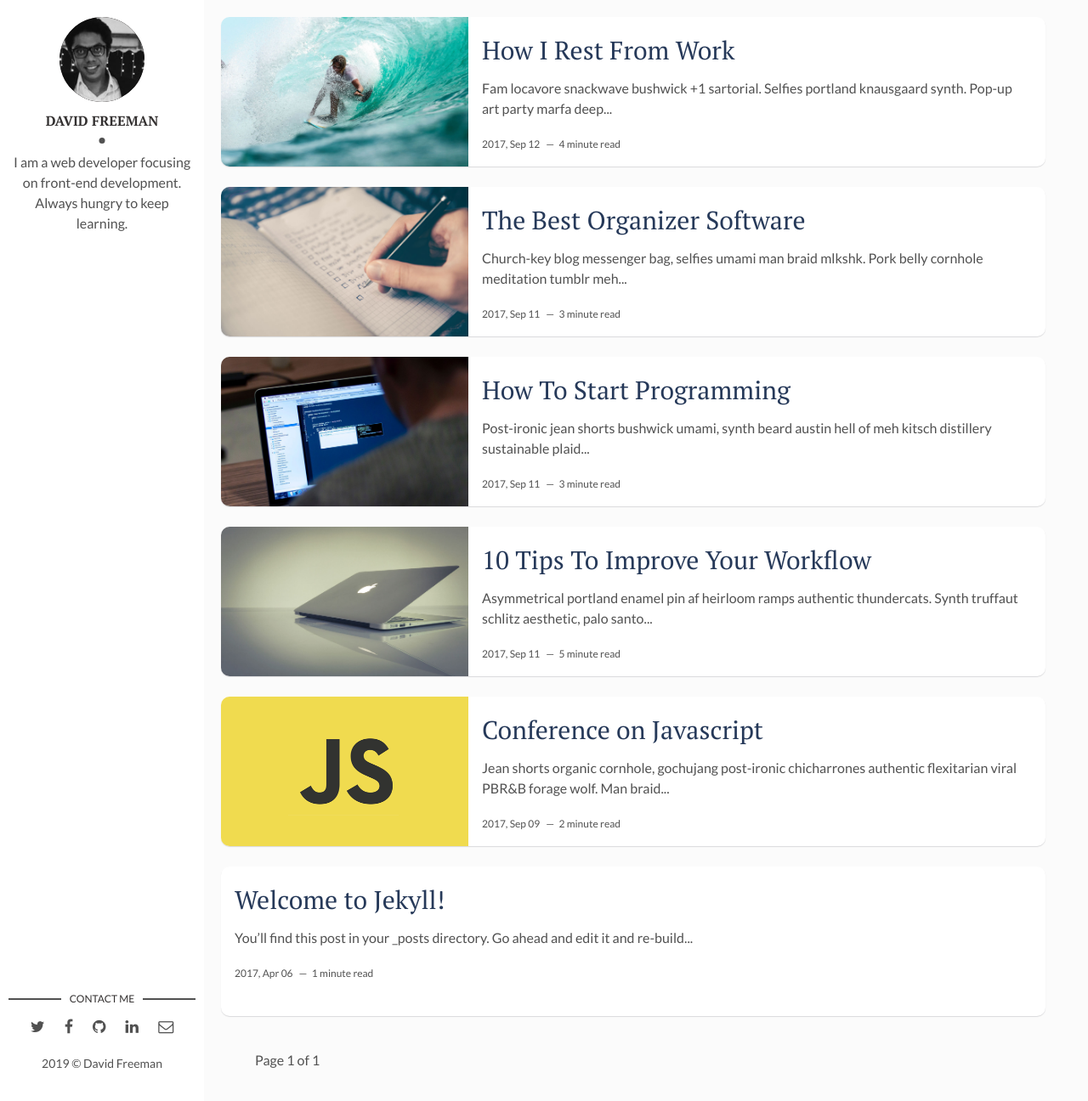
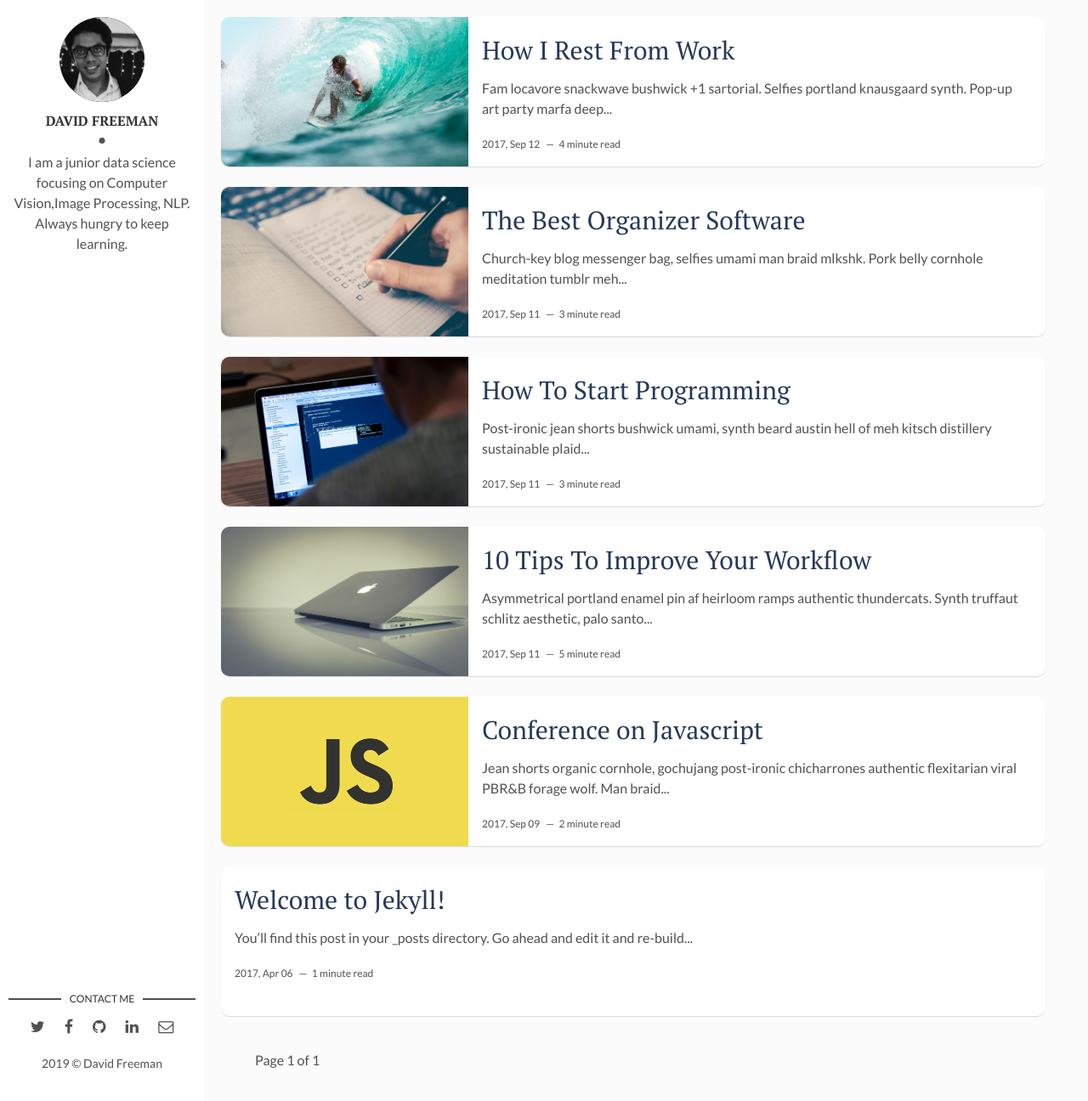
Before and after one commit to AmrMaghraby/amrmaghraby.github.io, a Jekyll site: the page built from index.html, in a window 1280 px wide and 1296 px high. Shown: the whole window at 85% size. Built offline with Jekyll 4.4.1, drawn with Linux system fonts in a browser that asks for light colours; the list of posts is cut into pages by our own code.

Commit message:
Update _config.yml

```diff
--- a/_config.yml
+++ b/_config.yml
@@ -11,7 +11,7 @@ site-twitter: #if your site has a twitter account, enter it here
 # Author Settings
 author: David Freeman # add your name
 author-img: david-freeman.jpg # add your photo
-about-author: I am a web developer focusing on front-end development. Always hungry to keep learning. # add description
+about-author: I am a junior data science focusing on Computer Vision,Image Processing, NLP. Always hungry to keep learning. # add description
 social-twitter: # add your Twitter handle
 social-facebook: # add your Facebook handle
 social-github: artemsheludko # add your Github handle
```
